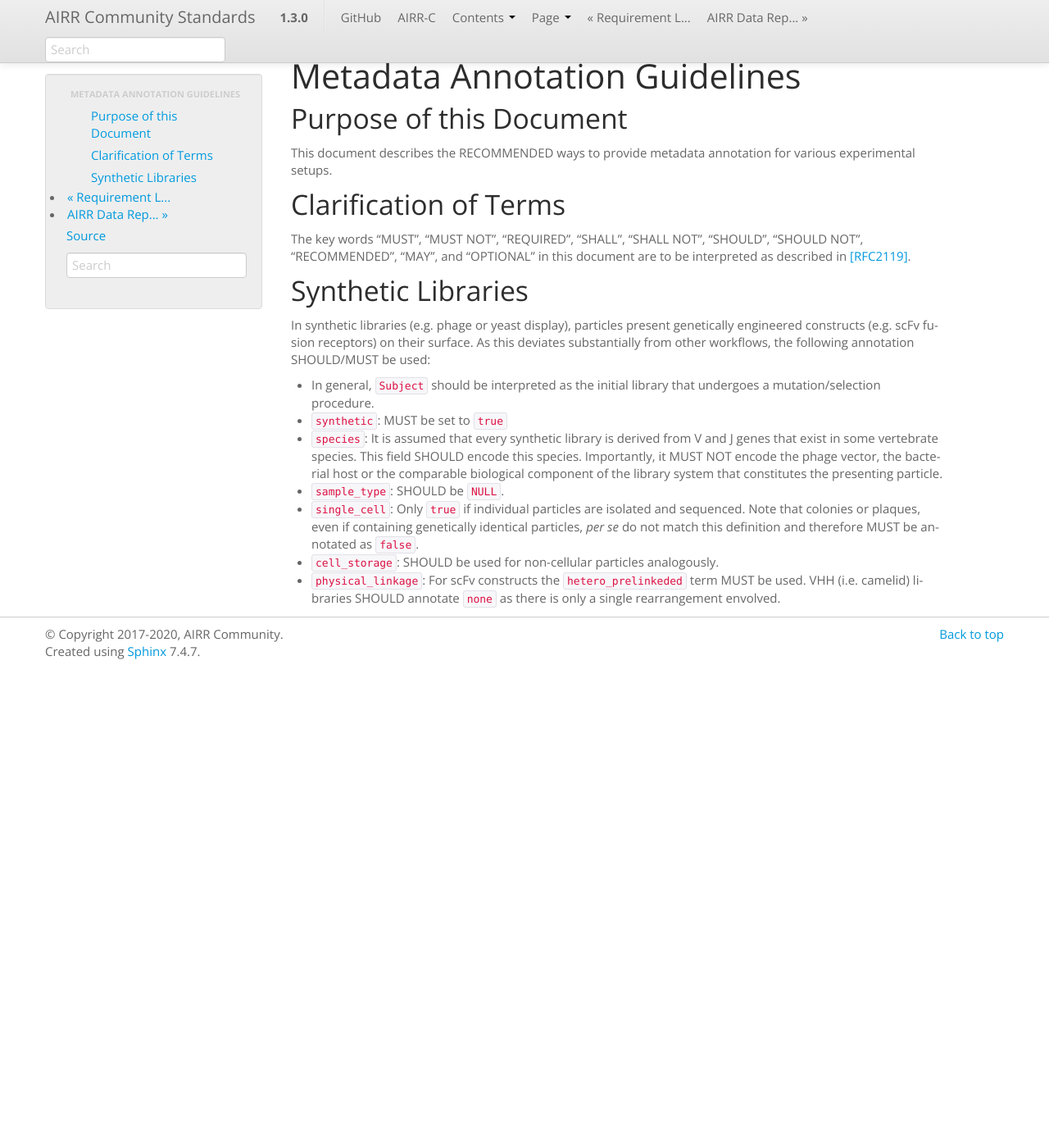
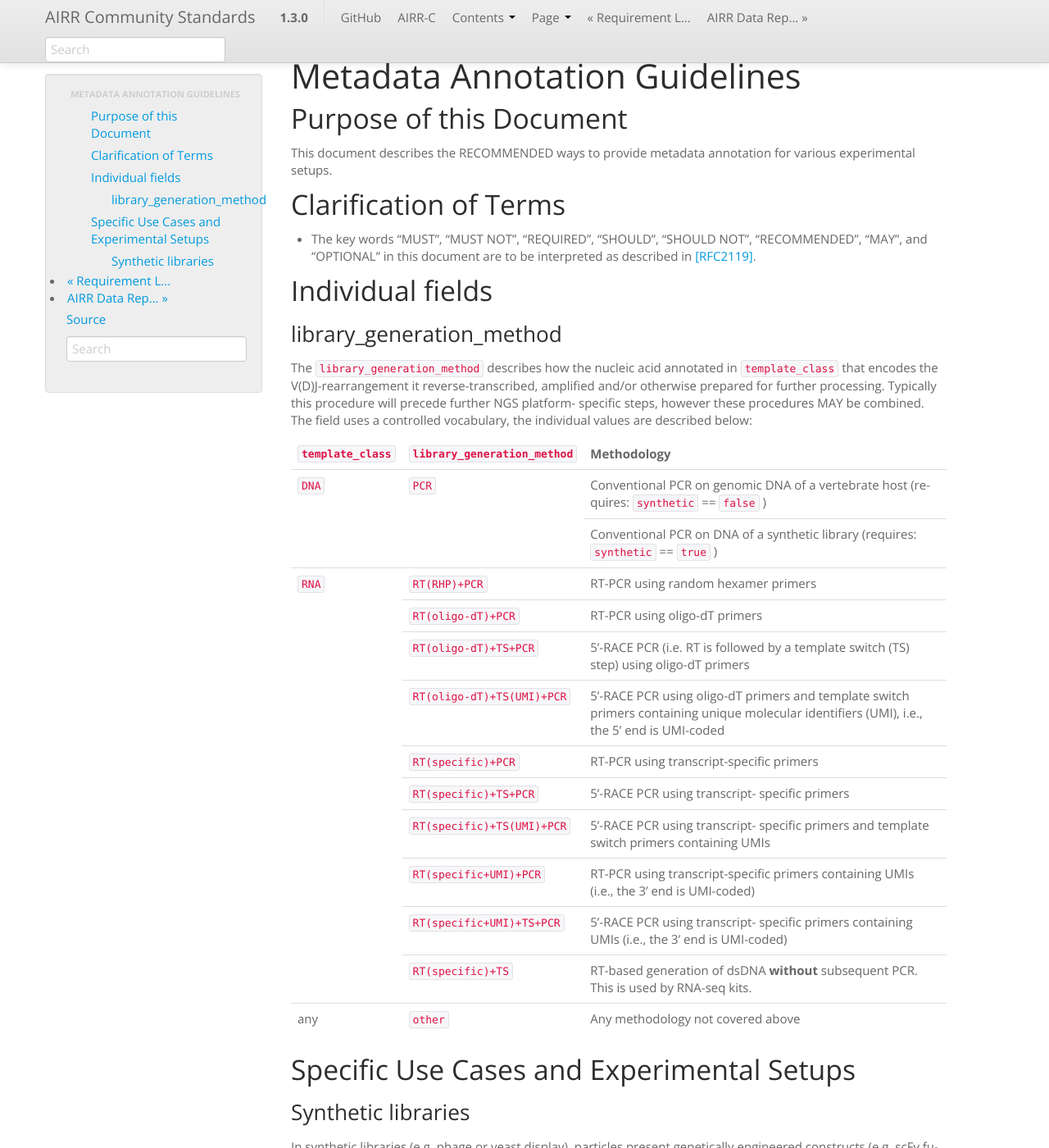
Before and after one commit to airr-community/airr-standards, a Sphinx documentation site: the page built from docs/miairr/metadata_guidelines.rst, in a window 1280 px wide and 1400 px high. Shown: the whole window at 82% size. Built offline with Sphinx 7.4.7, drawn with Linux system fonts in a browser that asks for light colours; pages that are not in the unit, such as notebooks, are missing from menus.

Commit message:
Add table explaining values for library_generation_method

```diff
--- a/docs/miairr/metadata_guidelines.rst
+++ b/docs/miairr/metadata_guidelines.rst
@@ -10,15 +10,87 @@ Purpose of this Document
 This document describes the RECOMMENDED ways to provide metadata
 annotation for various experimental setups.
 
+
 Clarification of Terms
 ======================
 
-The key words "MUST", "MUST NOT", "REQUIRED", "SHALL", "SHALL NOT",
-"SHOULD", "SHOULD NOT", "RECOMMENDED", "MAY", and "OPTIONAL" in this
-document are to be interpreted as described in [RFC2119]_.
+*  The key words "MUST", "MUST NOT", "REQUIRED", "SHOULD", "SHOULD NOT",
+   "RECOMMENDED", "MAY", and "OPTIONAL" in this document are to be
+   interpreted as described in [RFC2119]_.
 
-Synthetic Libraries
-===================
+
+Individual fields
+=================
+
+library_generation_method
+-------------------------
+
+The ``library_generation_method`` describes how the nucleic acid
+annotated in ``template_class`` that encodes the V(D)J-rearrangement
+it reverse-transcribed, amplified and/or otherwise prepared for further
+processing. Typically this procedure will precede further NGS platform-
+specific steps, however these procedures MAY be combined. The field
+uses a controlled vocabulary, the individual values are described below:
+
+
++--------------------+-------------------------------+----------------------------------+
+| ``template_class`` | ``library_generation_method`` | Methodology                      |
++====================+===============================+==================================+
+| ``DNA``            |  ``PCR``                      | Conventional PCR on genomic DNA  |
+|                    |                               | of a vertebrate host (requires:  |
+|                    |                               | ``synthetic`` == ``false`` )     |
++                    |                               +----------------------------------+
+|                    |                               | Conventional PCR on DNA of a     |
+|                    |                               | synthetic library (requires:     |
+|                    |                               | ``synthetic`` == ``true`` )      |
++--------------------+-------------------------------+----------------------------------+
+| ``RNA``            | ``RT(RHP)+PCR``               | RT-PCR using random hexamer      |
+|                    |                               | primers                          |
+|                    +-------------------------------+----------------------------------+
+|                    | ``RT(oligo-dT)+PCR``          | RT-PCR using oligo-dT primers    |
+|                    +-------------------------------+----------------------------------+
+|                    | ``RT(oligo-dT)+TS+PCR``       | 5'-RACE PCR (i.e. RT is followed |
+|                    |                               | by a template switch (TS) step)  |
+|                    |                               | using oligo-dT primers           |
+|                    +-------------------------------+----------------------------------+
+|                    | ``RT(oligo-dT)+TS(UMI)+PCR``  | 5'-RACE PCR using oligo-dT       |
+|                    |                               | primers and template switch      |
+|                    |                               | primers containing unique        |
+|                    |                               | molecular identifiers (UMI),     |
+|                    |                               | i.e., the 5' end is UMI-coded    |
+|                    +-------------------------------+----------------------------------+
+|                    | ``RT(specific)+PCR``          | RT-PCR using transcript-specific |
+|                    |                               | primers                          |
+|                    +-------------------------------+----------------------------------+
+|                    | ``RT(specific)+TS+PCR``       | 5'-RACE PCR using transcript-    |
+|                    |                               | specific primers                 |
+|                    +-------------------------------+----------------------------------+
+|                    | ``RT(specific)+TS(UMI)+PCR``  | 5'-RACE PCR using transcript-    |
+|                    |                               | specific primers and template    |
+|                    |                               | switch primers containing UMIs   |
+|                    +-------------------------------+----------------------------------+
+|                    | ``RT(specific+UMI)+PCR``      | RT-PCR using transcript-specific |
+|                    |                               | primers containing UMIs (i.e.,   |
+|                    |                               | the 3' end is UMI-coded)         |
+|                    +-------------------------------+----------------------------------+
+|                    | ``RT(specific+UMI)+TS+PCR``   | 5'-RACE PCR using transcript-    |
+|                    |                               | specific primers containing UMIs |
+|                    |                               | (i.e., the 3' end is UMI-coded)  |
+|                    +-------------------------------+----------------------------------+
+|                    | ``RT(specific)+TS``           | RT-based generation of dsDNA     |
+|                    |                               | **without** subsequent PCR. This |
+|                    |                               | is used by RNA-seq kits.         |
++--------------------+-------------------------------+----------------------------------+
+| any                |  ``other``                    | Any methodology not covered      |
+|                    |                               | above                            |
++--------------------+-------------------------------+----------------------------------+
+
+
+Specific Use Cases and Experimental Setups
+==========================================
+
+Synthetic libraries
+-------------------
 
 In synthetic libraries (e.g. phage or yeast display), particles present
 genetically engineered constructs (e.g. scFv fusion receptors) on their
```
